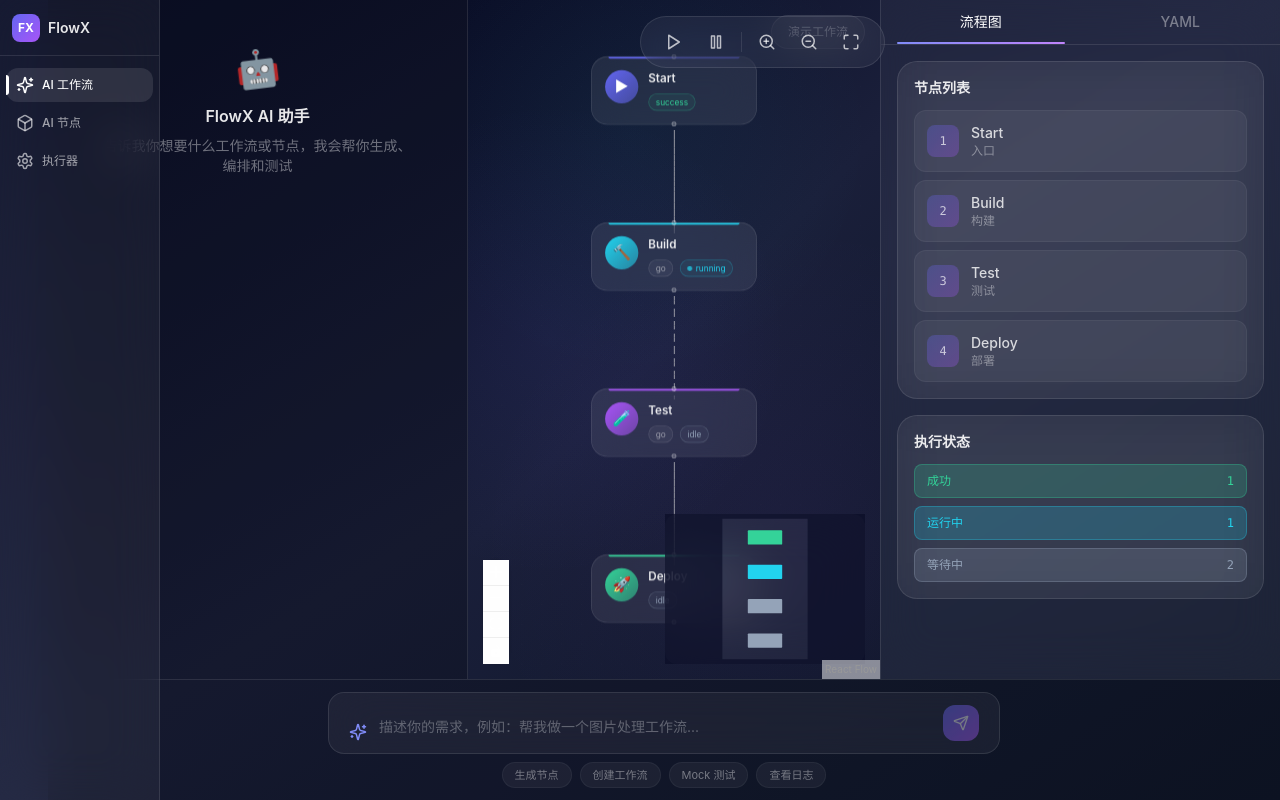
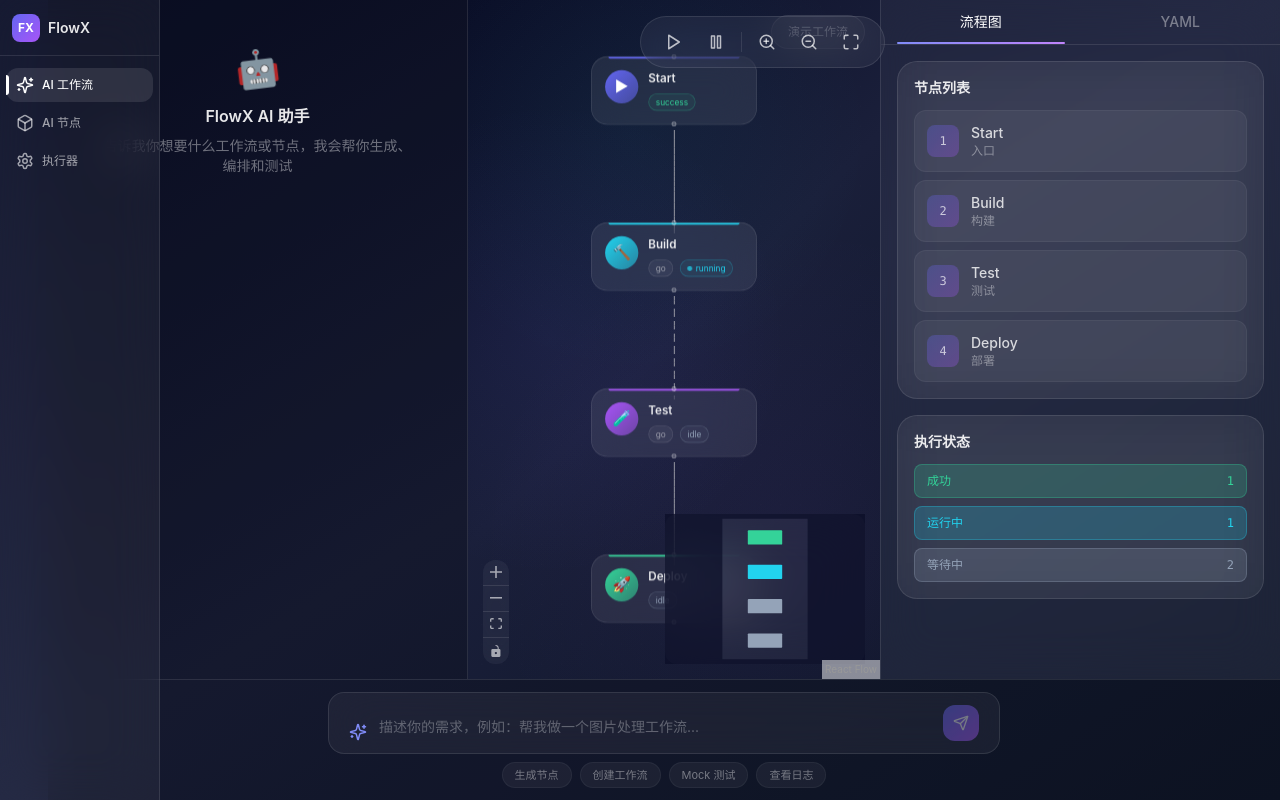
Before and after one commit to LerkoX/flowx-studio, a React (Vite) app in the folder web/: page / in a window 1280 px wide. Built offline with nearby package versions, Linux system fonts and the light colour scheme; the HTML template or start-up script is replaced by a standard one.

Commit message:
feat: 界面初步修复

```diff
--- a/web/src/index.css
+++ b/web/src/index.css
@@ -100,3 +100,28 @@
     -webkit-text-fill-color: transparent;
   }
 }
+
+/* React Flow Controls 按钮样式覆盖 */
+.react-flow__controls {
+  box-shadow: none !important;
+}
+
+.react-flow__controls-button {
+  background: transparent !important;
+  color: rgba(255, 255, 255, 0.6) !important;
+  border: none !important;
+  border-bottom: 1px solid rgba(255, 255, 255, 0.1) !important;
+}
+
+.react-flow__controls-button:hover {
+  background: rgba(255, 255, 255, 0.1) !important;
+  color: rgba(255, 255, 255, 0.9) !important;
+}
+
+.react-flow__controls-button:last-child {
+  border-bottom: none !important;
+}
+
+.react-flow__controls-button svg {
+  fill: currentColor !important;
+}
```
